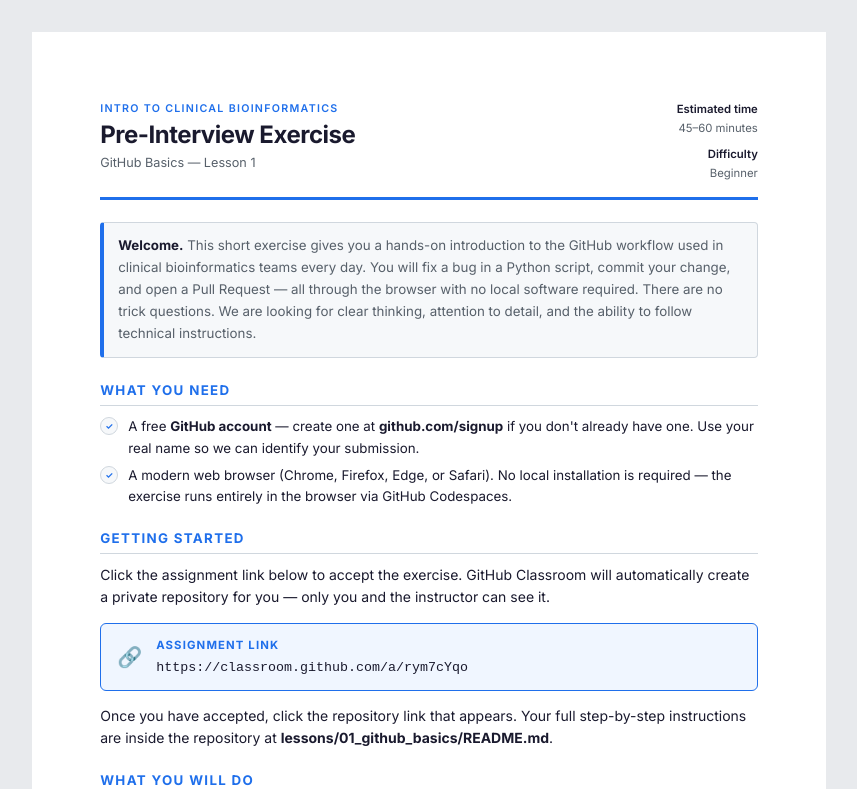
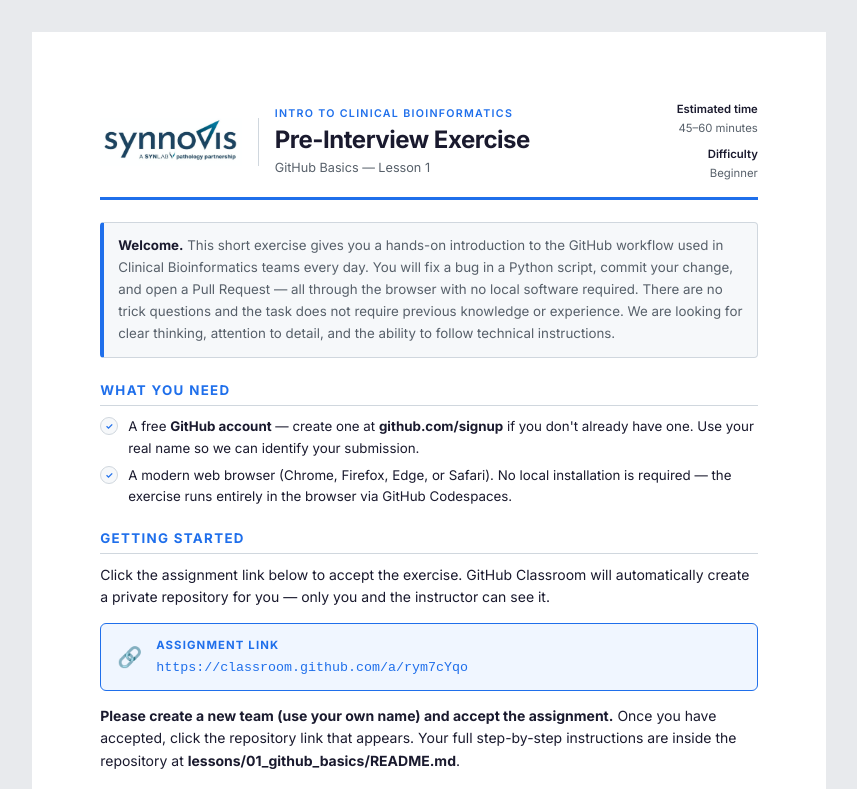
Before and after one commit to g-pyxl/bioinformatics_intro, a plain HTML site: page docs/candidate-briefing.html in a window 1280 px wide. Shown: the top 789 px of the page, without its empty margins (211-1068 px from the left). Drawn offline with Linux system fonts and the light colour scheme.

Commit message:
Updating instructions

```diff
--- a/docs/candidate-briefing.html
+++ b/docs/candidate-briefing.html
@@ -38,14 +38,33 @@
     /* ── Header ── */
     .header {
       display: flex;
-      align-items: flex-start;
+      align-items: center;
       justify-content: space-between;
       padding-bottom: 14px;
       border-bottom: 3px solid var(--accent);
       margin-bottom: 22px;
     }
 
-    .header-left .org {
+    .header-left {
+      display: flex;
+      align-items: center;
+      gap: 16px;
+    }
+
+    .header-logo {
+      height: 48px;
+      width: auto;
+      flex-shrink: 0;
+    }
+
+    .header-divider {
+      width: 1px;
+      height: 48px;
+      background: var(--border);
+      flex-shrink: 0;
+    }
+
+    .header-text .org {
       font-size: 8pt;
       font-weight: 600;
       text-transform: uppercase;
@@ -54,7 +73,7 @@
       margin-bottom: 4px;
     }
 
-    .header-left h1 {
+    .header-text h1 {
       font-size: 18pt;
       font-weight: 700;
       letter-spacing: -0.02em;
@@ -62,7 +81,7 @@
       color: var(--text);
     }
 
-    .header-left .subtitle {
+    .header-text .subtitle {
       font-size: 9.5pt;
       color: var(--muted);
       margin-top: 4px;
@@ -73,6 +92,7 @@
       font-size: 8.5pt;
       color: var(--muted);
       line-height: 1.7;
+      flex-shrink: 0;
     }
 
     .header-right .label {
@@ -204,6 +224,15 @@
       word-break: break-all;
     }
 
+    .link-box .link-url a {
+      color: var(--accent);
+      text-decoration: none;
+    }
+
+    .link-box .link-url a:hover {
+      text-decoration: underline;
+    }
+
     .link-icon {
       flex-shrink: 0;
       font-size: 20px;
@@ -276,9 +305,13 @@
     <!-- Header -->
     <div class="header">
       <div class="header-left">
-        <div class="org">Intro to Clinical Bioinformatics</div>
-        <h1>Pre-Interview Exercise</h1>
-        <div class="subtitle">GitHub Basics — Lesson 1</div>
+        <img src="../assets/logo.png" class="header-logo" alt="Company logo" />
+        <div class="header-divider"></div>
+        <div class="header-text">
+          <div class="org">Intro to Clinical Bioinformatics</div>
+          <h1>Pre-Interview Exercise</h1>
+          <div class="subtitle">GitHub Basics — Lesson 1</div>
+        </div>
       </div>
       <div class="header-right">
         <div><span class="label">Estimated time</span></div>
@@ -290,8 +323,8 @@
 
     <!-- Intro -->
     <div class="intro-box">
-      <strong>Welcome.</strong> This short exercise gives you a hands-on introduction to the GitHub workflow used in clinical bioinformatics teams every day. You will fix a bug in a Python script, commit your change, and open a Pull Request — all through the browser with no local software required.
-      There are no trick questions. We are looking for clear thinking, attention to detail, and the ability to follow technical instructions.
+      <strong>Welcome.</strong> This short exercise gives you a hands-on introduction to the GitHub workflow used in Clinical Bioinformatics teams every day. You will fix a bug in a Python script, commit your change, and open a Pull Request — all through the browser with no local software required.
+      There are no trick questions and the task does not require previous knowledge or experience. We are looking for clear thinking, attention to detail, and the ability to follow technical instructions.
     </div>
 
     <!-- What you need -->
@@ -318,11 +351,11 @@
         <div class="link-icon">🔗</div>
         <div>
           <div class="link-label">Assignment link</div>
-          <div class="link-url">https://classroom.github.com/a/rym7cYqo</div>
+          <div class="link-url"><a href="https://classroom.github.com/a/rym7cYqo" target="_blank" rel="noopener">https://classroom.github.com/a/rym7cYqo</a></div>
         </div>
       </div>
 
-      <p>Once you have accepted, click the repository link that appears. Your full step-by-step instructions are inside the repository at <strong>lessons/01_github_basics/README.md</strong>.</p>
+      <p><b>Please create a new team (use your own name) and accept the assignment.</b> Once you have accepted, click the repository link that appears. Your full step-by-step instructions are inside the repository at <strong>lessons/01_github_basics/README.md</strong>.</p>
     </section>
 
     <!-- What you will do -->
@@ -400,7 +433,7 @@
     <!-- Footer -->
     <div class="footer">
       <div>Intro to Clinical Bioinformatics · Pre-Interview Exercise · Lesson 1</div>
-      <div>Questions? Contact your recruiter.</div>
+      <div>Questions? Contact george.doyle@synnovis.co.uk</div>
     </div>
 
   </div>
```
Also changed, not shown: assets/logo.png (added).
